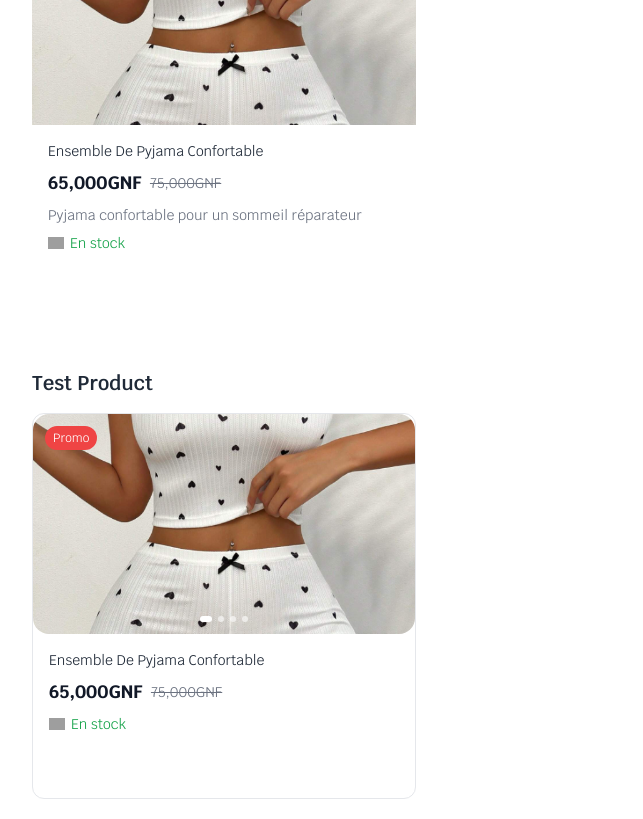
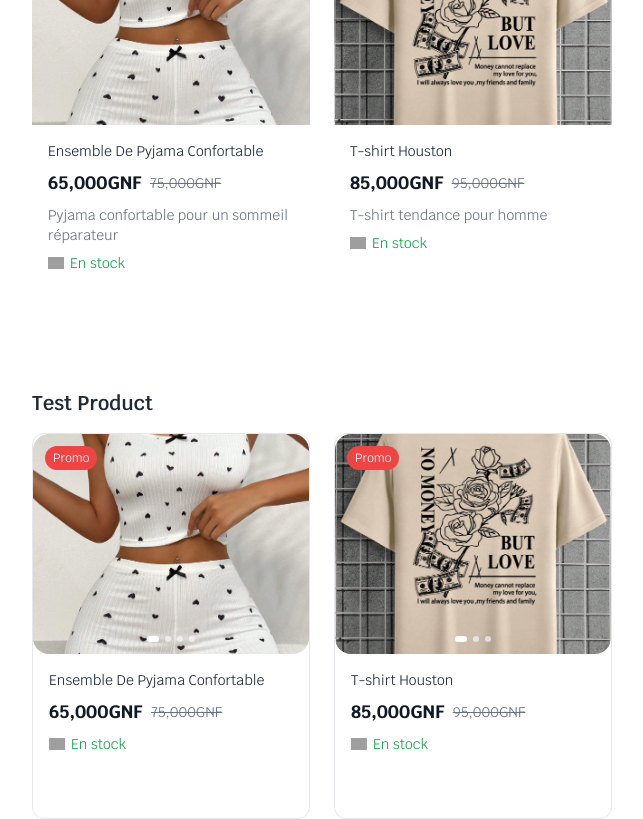
Before and after one commit to Morymirco/kambily_front, a Next.js app: page /test in a window 1280 px wide. Shown: the part 480-1299 px from the top of the page, without its empty margins (16-659 px from the left). Built offline with nearby package versions, Linux system fonts and the light colour scheme; grey boxes are pictures that could not be loaded.

Commit message:
'deuxcolonne'

```diff
--- a/app/boutique/page.jsx
+++ b/app/boutique/page.jsx
@@ -693,7 +693,7 @@ const Boutique = () => {
   };
 
   return (
-    <div className="max-w-[1400px] mx-auto px-4 md:px-16 my-8">
+    <div className="max-w-[1400px] mx-auto px-4 py-8">
       {/* Fil d'Ariane */}
       <div className="flex items-center gap-2 text-sm text-gray-500 mb-8">
         <Link href="/" className="hover:text-[#048B9A]">Accueil</Link>
@@ -1025,9 +1025,9 @@ const Boutique = () => {
           variants={containerVariants}
           initial="hidden"
           animate="show"
-          className={`grid gap-6 ${
+          className={`grid gap-3 sm:gap-6 ${
             viewMode === 'grid'
-              ? 'grid-cols-1 sm:grid-cols-2 lg:grid-cols-3 xl:grid-cols-4'
+              ? 'grid-cols-2 sm:grid-cols-2 lg:grid-cols-3 xl:grid-cols-4' // 2 colonnes sur mobile
               : 'grid-cols-1'
           }`}
         >
--- a/app/contact/page.jsx
+++ b/app/contact/page.jsx
@@ -1,5 +1,5 @@
 'use client'
-import { motion, AnimatePresence } from 'framer-motion';
+import { AnimatePresence, motion } from 'framer-motion';
 import { useState } from 'react';
 import {
     FaEnvelope,
--- a/app/test/page.jsx
+++ b/app/test/page.jsx
@@ -1,10 +1,12 @@
 'use client'
+import Product from '@/app/Components/Common/Product';
 import ProductCard from '@/app/Components/Common/ProductCard';
-import Product from '@/app/Components/Common/Product';
 
 export default function TestPage() {
   // Données de test communes
-  const testProduct = {
+  const testProducts = [
+    {
+      id: 1,
       image: "/pyjama.png",
       gallery: [
         "/houston_tshirt.png",
@@ -17,7 +19,22 @@ export default function TestPage() {
       inStock: true,
       description: "Pyjama confortable pour un sommeil réparateur",
       category: "Vêtements"
-  };
+    },
+    {
+      id: 2,
+      image: "/tshirt.png",
+      gallery: [
+        "/tshirt2.webp",
+        "/tshirt.png"
+      ],
+      title: "T-shirt Houston",
+      price: "85,000",
+      oldPrice: "95,000",
+      inStock: true,
+      description: "T-shirt tendance pour homme",
+      category: "Vêtements"
+    }
+  ];
 
   return (
     <div className="max-w-[1400px] mx-auto px-4 py-12">
@@ -26,16 +43,20 @@ export default function TestPage() {
       {/* Test de ProductCard */}
       <section className="mb-12">
         <h2 className="text-xl font-semibold mb-4">Test ProductCard</h2>
-        <div className="max-w-sm">
-          <ProductCard {...testProduct} />
+        <div className="grid grid-cols-2 sm:grid-cols-3 lg:grid-cols-4 gap-4 sm:gap-6">
+          {testProducts.map(product => (
+            <ProductCard key={product.id} {...product} />
+          ))}
         </div>
       </section>
 
       {/* Test de Product */}
       <section>
         <h2 className="text-xl font-semibold mb-4">Test Product</h2>
-        <div className="max-w-sm">
-          <Product {...testProduct} />
+        <div className="grid grid-cols-2 sm:grid-cols-3 lg:grid-cols-4 gap-4 sm:gap-6">
+          {testProducts.map(product => (
+            <Product key={product.id} {...product} />
+          ))}
         </div>
       </section>
     </div>
```
Lines whose indentation alone changed are shown as unchanged.
